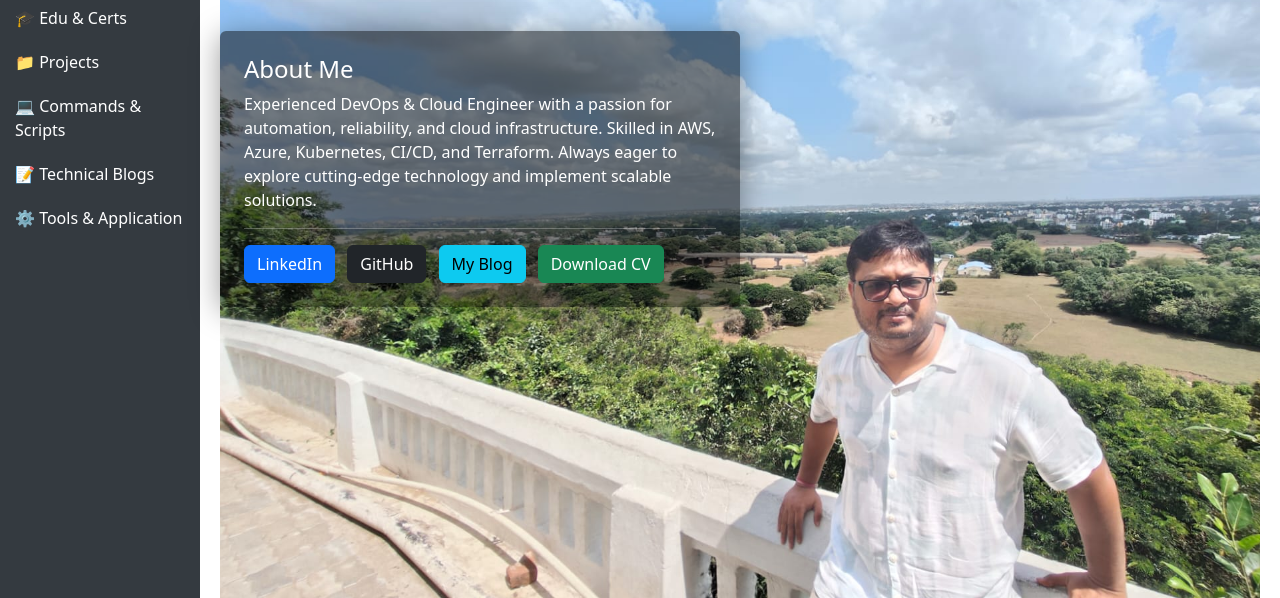
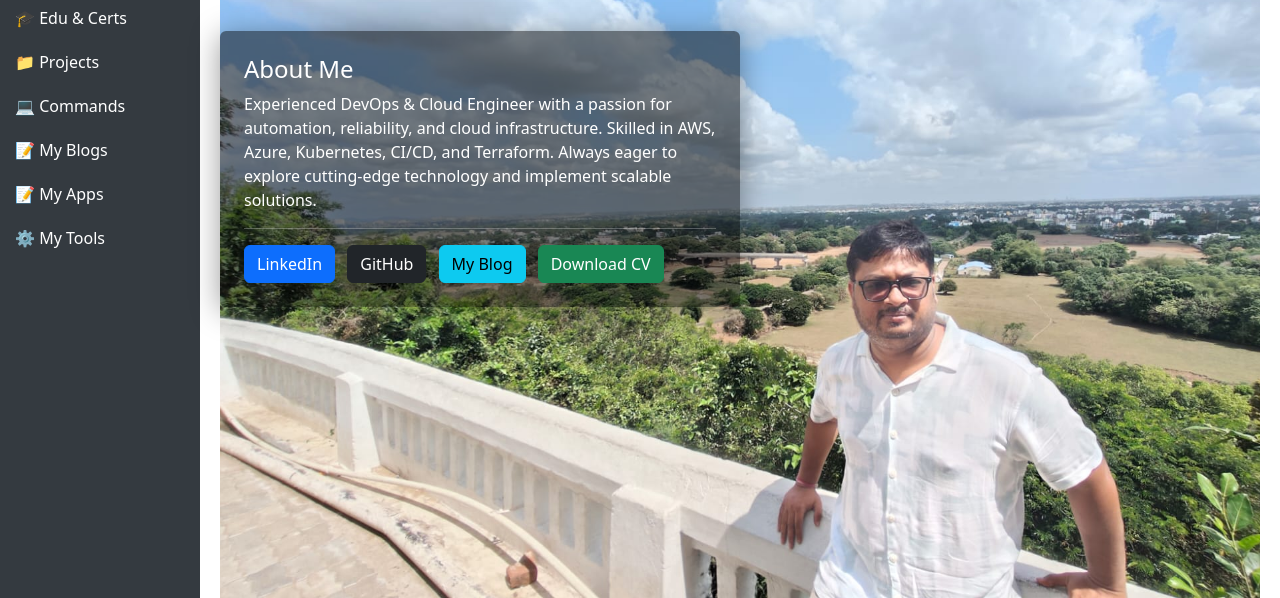
Before and after one commit to abhiramdas99/abhiramdas.github.io, a plain HTML site: page index.html in a window 1280 px wide. Shown: the part 202-800 px from the top of the page. Drawn offline with nearby package versions, Linux system fonts and the light colour scheme.

Commit message:
1stCommit

```diff
--- a/index.html
+++ b/index.html
@@ -144,9 +144,10 @@
         <a href="#skills">🛠️ Skills</a>
         <a href="#edu-certs">🎓 Edu & Certs</a>
         <a href="#projects">📁 Projects</a>
-        <a href="#Scripts">💻 Commands & Scripts</a>
-        <a href="#Blogs">📝 Technical Blogs</a>
-        <a href="#MyApps">⚙️ Tools & Application</a>
+        <a href="#Scripts">💻 Commands </a>
+        <a href="#Blogs">📝 My Blogs</a>
+        <a href="#MyApps">📝 My Apps</a>
+        <a href="#MyTools">⚙️ My Tools</a>
 
     </div>
 
```
Also changed, not shown: 1 other file.
